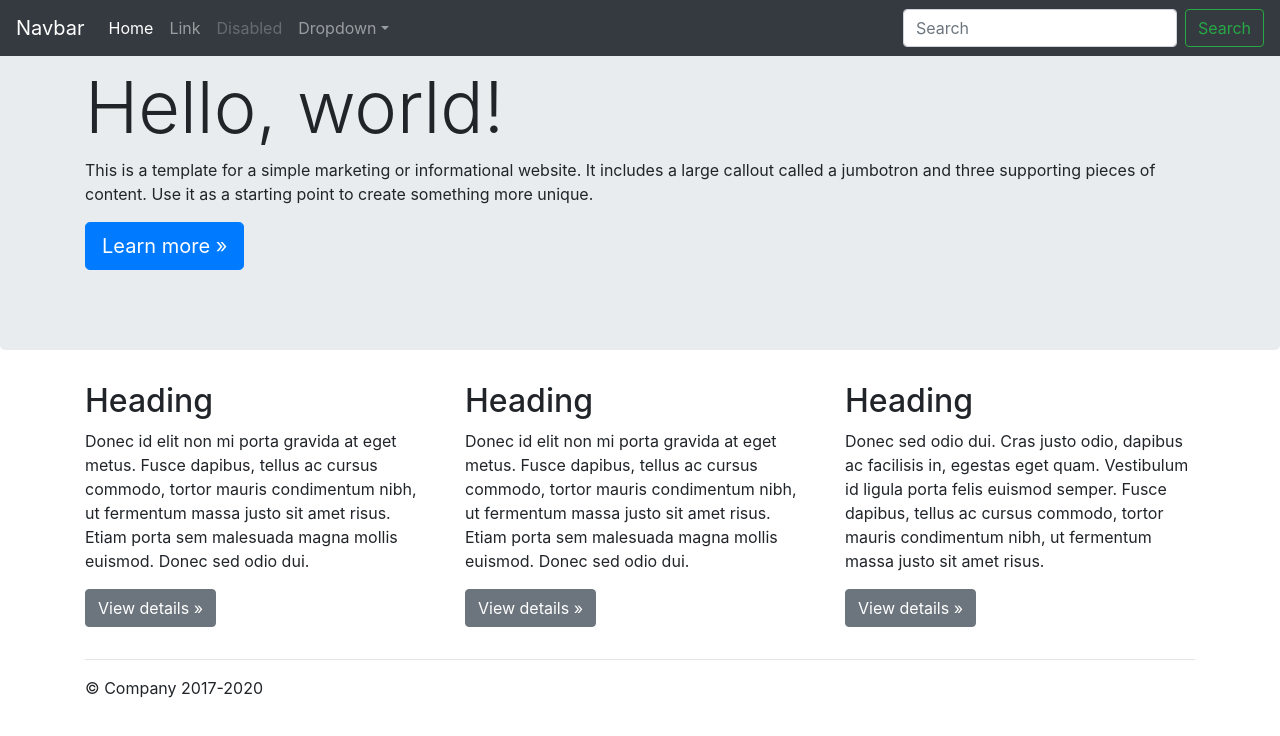
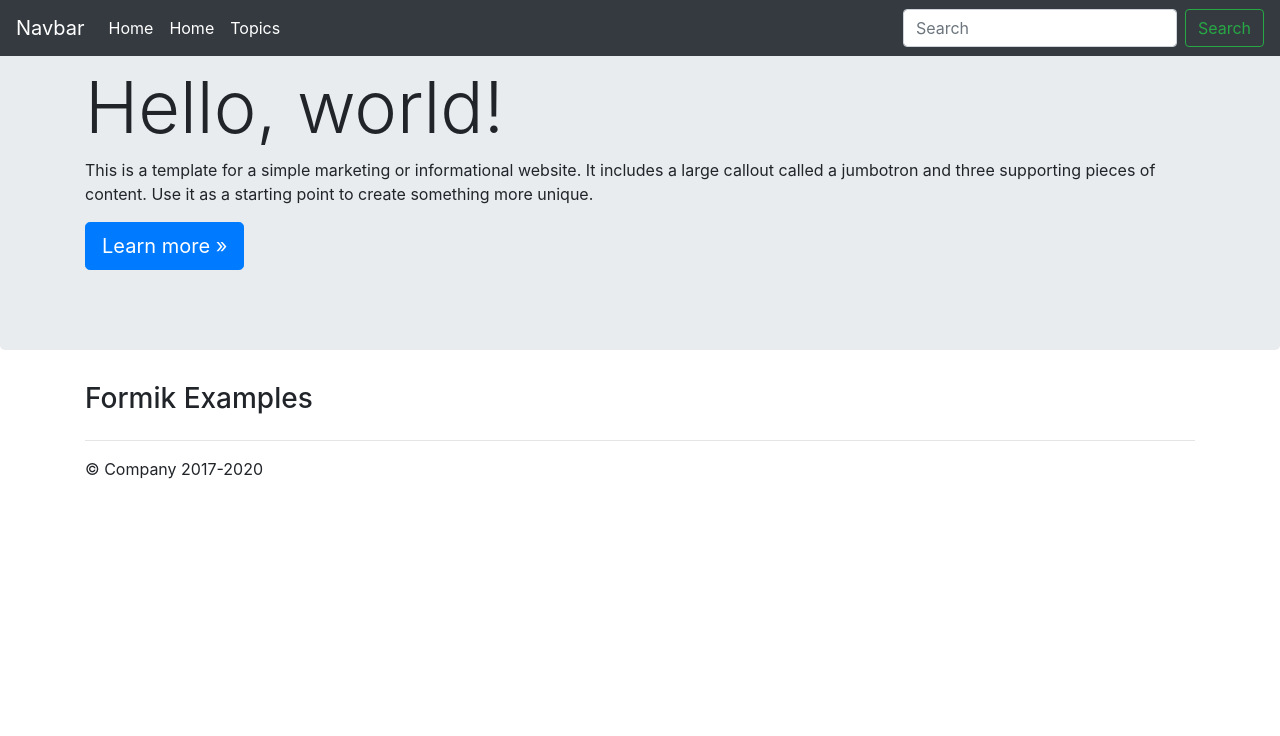
Before and after one commit to danish160/formik-kendo, a React (Create React App) app: page /FormikExamples in a window 1280 px wide. Shown: the top 736 px of the page. Built offline with nearby package versions, Linux system fonts and the light colour scheme.

Commit message:
sample routes

```diff
--- a/package.json
+++ b/package.json
@@ -11,8 +11,10 @@
     "@types/react": "^17.0.2",
     "@types/react-dom": "^17.0.1",
     "bootstrap": "^4.6.0",
+    "formik": "^2.2.6",
     "react": "^17.0.1",
     "react-dom": "^17.0.1",
+    "react-router-dom": "^5.2.0",
     "react-scripts": "4.0.3",
     "sass": "^1.32.8",
     "sass-loader": "^11.0.1",
@@ -42,5 +44,8 @@
       "last 1 firefox version",
       "last 1 safari version"
     ]
+  },
+  "devDependencies": {
+    "@types/react-router-dom": "^5.1.7"
   }
 }
--- a/src/App.tsx
+++ b/src/App.tsx
@@ -1,10 +1,20 @@
 import React from "react";
 import logo from "./logo.svg";
 import "./App.scss";
+import {
+  BrowserRouter as Router,
+  Switch,
+  Route,
+  Link,
+  useParams,
+  useRouteMatch,
+} from "react-router-dom";
+import Topics from "./Components/Topics/Topics";
+import FormikExamples from "./Components/FormikExamples/FormikExamples";
 
 function App() {
   return (
-    <>
+    <Router>
       <nav className="navbar navbar-expand-md navbar-dark fixed-top bg-dark">
         <a className="navbar-brand" href="#">
           Navbar
@@ -28,38 +38,23 @@ function App() {
                 Home <span className="sr-only">(current)</span>
               </a>
             </li>
-            <li className="nav-item">
-              <a className="nav-link" href="#">
-                Link
-              </a>
+
+            <li className="nav-item active">
+              <Link className="nav-link" to="/">
+                Home
+              </Link>
             </li>
-            <li className="nav-item">
-              <a className="nav-link disabled" href="#" aria-disabled="true">
-                Disabled
-              </a>
+
+            <li className="nav-item active">
+              <Link className="nav-link" to="/topics">
+                Topics
+              </Link>
             </li>
-            <li className="nav-item dropdown">
-              <a
-                className="nav-link dropdown-toggle"
-                href="#"
-                id="dropdown01"
-                data-toggle="dropdown"
-                aria-haspopup="true"
-                aria-expanded="false"
-              >
-                Dropdown
-              </a>
-              <div className="dropdown-menu" aria-labelledby="dropdown01">
-                <a className="dropdown-item" href="#">
-                  Action
-                </a>
-                <a className="dropdown-item" href="#">
-                  Another action
-                </a>
-                <a className="dropdown-item" href="#">
-                  Something else here
-                </a>
-              </div>
+
+            <li className="nav-item active">
+              <Link className="nav-link" to="/FormikExamples">
+                FormikExamples
+              </Link>
             </li>
           </ul>
           <form className="form-inline my-2 my-lg-0">
@@ -99,47 +94,19 @@ function App() {
 
         <div className="container">
           <div className="row">
-            <div className="col-md-4">
-              <h2>Heading</h2>
-              <p>
-                Donec id elit non mi porta gravida at eget metus. Fusce dapibus,
-                tellus ac cursus commodo, tortor mauris condimentum nibh, ut
-                fermentum massa justo sit amet risus. Etiam porta sem malesuada
-                magna mollis euismod. Donec sed odio dui.{" "}
-              </p>
-              <p>
-                <a className="btn btn-secondary" href="#" role="button">
-                  View details &raquo;
-                </a>
-              </p>
-            </div>
-            <div className="col-md-4">
-              <h2>Heading</h2>
-              <p>
-                Donec id elit non mi porta gravida at eget metus. Fusce dapibus,
-                tellus ac cursus commodo, tortor mauris condimentum nibh, ut
-                fermentum massa justo sit amet risus. Etiam porta sem malesuada
-                magna mollis euismod. Donec sed odio dui.{" "}
-              </p>
-              <p>
-                <a className="btn btn-secondary" href="#" role="button">
-                  View details &raquo;
-                </a>
-              </p>
-            </div>
-            <div className="col-md-4">
-              <h2>Heading</h2>
-              <p>
-                Donec sed odio dui. Cras justo odio, dapibus ac facilisis in,
-                egestas eget quam. Vestibulum id ligula porta felis euismod
-                semper. Fusce dapibus, tellus ac cursus commodo, tortor mauris
-                condimentum nibh, ut fermentum massa justo sit amet risus.
-              </p>
-              <p>
-                <a className="btn btn-secondary" href="#" role="button">
-                  View details &raquo;
-                </a>
-              </p>
+            <div className="col">
+              <Switch>
+                <Route exact path="/">
+                  <Home />
+                </Route>
+                <Route path="/topics">
+                  <Topics />
+                </Route>
+
+                <Route path="/FormikExamples">
+                  <FormikExamples />
+                </Route>
+              </Switch>
             </div>
           </div>
 
@@ -150,8 +117,16 @@ function App() {
       <footer className="container">
         <p>&copy; Company 2017-2020</p>
       </footer>
-    </>
+    </Router>
   );
 }
 
 export default App;
+
+function Home() {
+  return (
+    <div>
+      <h2>Home</h2>
+    </div>
+  );
+}
--- /dev/null
+++ b/src/Components/FormikExamples/FormikExamples.tsx
@@ -0,0 +1,73 @@
+import "react-app-polyfill/ie11";
+import * as React from "react";
+import * as ReactDOM from "react-dom";
+import { Link } from "react-router-dom";
+
+interface Values {
+  firstName: string;
+  lastName: string;
+  email: string;
+}
+
+const FormikExamples = () => {
+  return (
+    <>
+      <h3>Formik Examples</h3>
+
+      <nav className="navbar navbar-expand-md navbar-dark fixed-top bg-dark">
+        <a className="navbar-brand" href="#">
+          Navbar
+        </a>
+        <button
+          className="navbar-toggler"
+          type="button"
+          data-toggle="collapse"
+          data-target="#navbarsExampleDefault"
+          aria-controls="navbarsExampleDefault"
+          aria-expanded="false"
+          aria-label="Toggle navigation"
+        >
+          <span className="navbar-toggler-icon"></span>
+        </button>
+
+        <div className="collapse navbar-collapse" id="navbarsExampleDefault">
+          <ul className="navbar-nav mr-auto">
+            <li className="nav-item active">
+              <a className="nav-link" href="#">
+                Home <span className="sr-only">(current)</span>
+              </a>
+            </li>
+
+            <li className="nav-item active">
+              <Link className="nav-link" to="/">
+                Home
+              </Link>
+            </li>
+
+            <li className="nav-item active">
+              <Link className="nav-link" to="/topics">
+                Topics
+              </Link>
+            </li>
+          </ul>
+          <form className="form-inline my-2 my-lg-0">
+            <input
+              className="form-control mr-sm-2"
+              type="text"
+              placeholder="Search"
+              aria-label="Search"
+            />
+            <button
+              className="btn btn-outline-success my-2 my-sm-0"
+              type="submit"
+            >
+              Search
+            </button>
+          </form>
+        </div>
+      </nav>
+    </>
+  );
+};
+
+export default FormikExamples;
--- /dev/null
+++ b/src/Components/Topics/Topics.tsx
@@ -0,0 +1,57 @@
+import React from "react";
+import {
+  useRouteMatch,
+  useParams,
+  Link,
+  Route,
+  Switch,
+} from "react-router-dom";
+
+const Topics = () => {
+  // The `path` lets us build <Route> paths that are
+  // relative to the parent route, while the `url` lets
+  // us build relative links.
+  let { path, url } = useRouteMatch();
+
+  return (
+    <div>
+      <h2>Topics</h2>
+      <ul>
+        <li>
+          <Link to={`${url}/rendering`}>Rendering with React</Link>
+        </li>
+        <li>
+          <Link to={`${url}/components`}>Components</Link>
+        </li>
+        <li>
+          <Link to={`${url}/props-v-state`}>Props v. State</Link>
+        </li>
+      </ul>
+
+      <Switch>
+        <Route exact path={path}>
+          <h3>Please select a topic.</h3>
+        </Route>
+        <Route path={`${path}/:topicId`}>
+          <Topic />
+        </Route>
+      </Switch>
+    </div>
+  );
+};
+
+const Topic = () => {
+  // The <Route> that rendered this component has a
+  // path of `/topics/:topicId`. The `:topicId` portion
+  // of the URL indicates a placeholder that we can
+  // get from `useParams()`.
+  let { topicId } = useParams<{ topicId: string }>();
+
+  return (
+    <div>
+      <h3>{topicId}</h3>
+    </div>
+  );
+};
+
+export default Topics;
```
Also changed, not shown: src/Components/FormikExamples/FormikBasic.tsx (added, +54 -0 lines), 1 other file (tests, documents, lock files or other folders).
